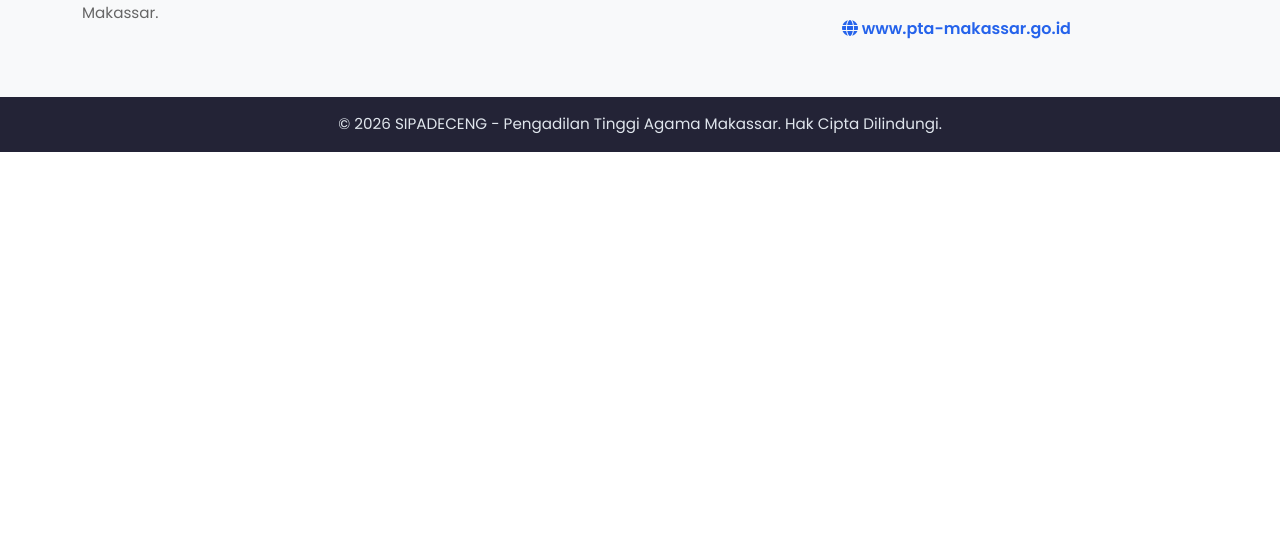
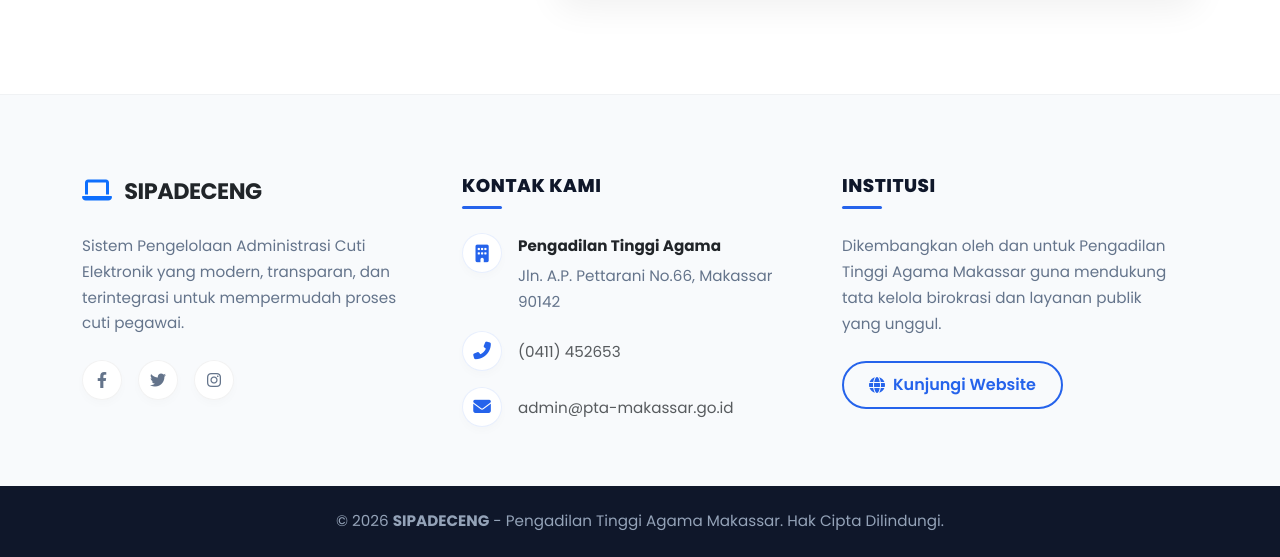
Before and after one commit to Jallrijal/sipadeceng-unfinished, a PHP site: page / in a window 1280 px wide, after a click on "Apa itu SIPADECENG?". Shown: the part 4791-5348 px from the top of the page. Before the commit the page ends 4943 px from the top, so only its background shows below. Run offline with PHP 8.4, Linux system fonts and the light colour scheme; some libraries are stand-ins or nearby versions.

Commit message:
PERBAIKAN LANDING PAGE PART 2

```diff
--- a/app/views/auth/Welcome.php
+++ b/app/views/auth/Welcome.php
@@ -562,27 +647,113 @@
 			font-size: 1.8rem;
 		}
 
-		/* Footer */
+		/* Modern Footer */
 		.section-footer-top {
-			background: #f8f9fa;
-			padding: 60px 0;
+			background: #f8fafc;
+			padding: 80px 0 60px 0;
+			border-top: 1px solid rgba(0,0,0,0.03);
 		}
-		.footer-left-title {
-			font-size: 1.3rem;
-			font-weight: 700;
-			color: #1e293b;
+		.footer-title {
+			font-size: 1.15rem;
+			font-weight: 800;
+			color: #0f172a;
+			letter-spacing: 0.5px;
+			position: relative;
+			padding-bottom: 12px;
 		}
-		.footer-left-content {
+		.footer-title::after {
+			content: '';
+			position: absolute;
+			left: 0;
+			bottom: 0;
+			width: 40px;
+			height: 3px;
+			background: #2563eb;
+			border-radius: 2px;
+		}
+		.footer-text {
 			font-size: 0.95rem;
-			color: #666;
-			line-height: 1.6;
+			color: #64748b;
+			line-height: 1.7;
+		}
+		.contact-item-footer {
+			transition: transform 0.2s ease;
+		}
+		.contact-item-footer:hover {
+			transform: translateX(8px);
+		}
+		.contact-icon-footer {
+			width: 40px;
+			height: 40px;
+			background: #ffffff;
+			border: 1px solid rgba(37, 99, 235, 0.1);
+			color: #2563eb;
+			border-radius: 50%;
+			display: flex;
+			align-items: center;
+			justify-content: center;
+			font-size: 1.1rem;
+			transition: all 0.3s ease;
+			box-shadow: 0 4px 10px rgba(0,0,0,0.02);
+			flex-shrink: 0;
+		}
+		.contact-item-footer:hover .contact-icon-footer {
+			background: #2563eb;
+			color: #ffffff;
+			border-color: #2563eb;
+			box-shadow: 0 8px 20px rgba(37, 99, 235, 0.2);
+		}
+		.hover-primary-text {
+			transition: color 0.2s ease;
+		}
+		.hover-primary-text:hover {
+			color: #2563eb !important;
+		}
+		.social-icon {
+			width: 40px;
+			height: 40px;
+			border-radius: 50%;
+			background: #ffffff;
+			border: 1px solid rgba(0,0,0,0.05);
+			display: flex;
+			align-items: center;
+			justify-content: center;
+			color: #64748b;
+			box-shadow: 0 4px 10px rgba(0,0,0,0.02);
+			transition: all 0.3s ease;
+			text-decoration: none;
+		}
+		.social-icon:hover {
+			background: #2563eb;
+			color: #ffffff;
+			border-color: #2563eb;
+			transform: translateY(-3px);
+			box-shadow: 0 8px 15px rgba(37,99,235,0.2);
+		}
+		.btn-kunjungi {
+			background-color: transparent;
+			color: #2563eb;
+			border: 2px solid #2563eb;
+			font-weight: 600;
+			padding: 10px 25px;
+			border-radius: 100px;
+			display: inline-flex;
+			align-items: center;
+			text-decoration: none;
+			transition: all 0.3s ease;
+		}
+		.btn-kunjungi:hover {
+			background-color: #2563eb;
+			color: #ffffff;
+			transform: translateY(-2px);
+			box-shadow: 0 8px 20px rgba(37, 99, 235, 0.2);
 		}
 		.section-footer-bottom {
-			background: #232336;
-			color: #e0e6ed;
+			background: #0f172a;
+			color: #94a3b8;
+			padding: 24px 0;
 		}
 		.footer-copyright {
-			text-align: center;
 			font-size: 0.95rem;
 		}
 
@@ -1041,33 +1214,53 @@
 	</section>
 
 	<!-- Hubungi Kami Section -->
-	<section id="hubungi" class="py-5">
+	<section id="hubungi" class="section-hubungi position-relative">
 		<div class="container">
-			<h2 class="hubungi-title">Hubungi Kami</h2>
-			<div class="row justify-content-center align-items-center">
-				<div class="col-lg-6 mb-4 mb-lg-0">
-					<div class="mb-3" style="font-size: 1.13rem; color: #444;">
-						<p><b>Butuh bantuan atau konsultasi terkait penggunaan SIPADECENG?</b></p>
-						<p>Silakan hubungi kami melalui kontak di bawah ini atau kunjungi langsung kantor kami. Tim kami siap membantu Anda terkait pengajuan, monitoring, maupun kendala teknis pada aplikasi.</p>
-					</div>
-					<div style="color: #666; font-size: 1.08rem;">
-						<div class="mb-3">
-							<strong><i class="fas fa-envelope text-primary"></i> Email:</strong><br>
-							admin@pta-makassar.go.id
+			<div class="row" data-aos="fade-up">
+				<div class="col-md-12">
+					<div class="hubungi-badge">Kontak</div>
+					<h2 class="hubungi-main-title">Hubungi Kami</h2>
+					<p class="hubungi-subtitle">Butuh bantuan atau konsultasi terkait penggunaan SIPADECENG? Tim kami siap membantu Anda terkait pengajuan, monitoring, maupun kendala teknis.</p>
+				</div>
+			</div>
+
+			<div class="row align-items-center mt-4">
+				<div class="col-lg-5 mb-5 mb-lg-0" data-aos="fade-right">
+					<div class="contact-info-wrapper">
+						<div class="contact-card border-0 mb-4 shadow-sm">
+							<div class="contact-icon">
+								<i class="fas fa-envelope"></i>
+							</div>
+							<div class="contact-details">
+								<h4>Email</h4>
+								<p><a href="mailto:admin@pta-makassar.go.id">admin@pta-makassar.go.id</a></p>
+							</div>
 						</div>
-						<div class="mb-3">
-							<strong><i class="fas fa-phone text-primary"></i> Telepon:</strong><br>
-							(0411) 452653
+
+						<div class="contact-card border-0 mb-4 shadow-sm">
+							<div class="contact-icon">
+								<i class="fas fa-phone-alt"></i>
+							</div>
+							<div class="contact-details">
+								<h4>Telepon</h4>
+								<p><a href="tel:0411452653">(0411) 452653</a></p>
+							</div>
 						</div>
-						<div class="mb-3">
-							<strong><i class="fas fa-map-marker-alt text-primary"></i> Alamat:</strong><br>
-							Jln. A.P. Pettarani No.66, Makassar 90142
+
+						<div class="contact-card border-0 shadow-sm">
+							<div class="contact-icon">
+								<i class="fas fa-map-marker-alt"></i>
+							</div>
+							<div class="contact-details">
+								<h4>Alamat</h4>
+								<p>Jln. A.P. Pettarani No.66,<br>Makassar 90142</p>
+							</div>
 						</div>
 					</div>
 				</div>
-				<div class="col-lg-6">
-					<div class="ratio ratio-16x9 rounded-4 shadow-sm overflow-hidden">
-						<iframe title="mapsPTA" src="https://www.google.com/maps?q=-5.1521,119.4326&hl=id&z=16&output=embed" width="100%" height="400" style="border:0;" allowfullscreen="" loading="lazy"></iframe>
+				<div class="col-lg-7" data-aos="fade-left">
+					<div class="map-wrapper rounded-4 overflow-hidden">
+						<iframe title="mapsPTA" src="https://www.google.com/maps?q=-5.1521,119.4326&hl=id&z=16&output=embed" width="100%" height="400" style="border:0; display:block;" allowfullscreen="" loading="lazy"></iframe>
 					</div>
 				</div>
 			</div>
@@ -1075,55 +1268,75 @@
 	</section>
 
 	<!-- Footer Top -->
-	<section class="section-footer-top py-5">
-		<div class="container">
+	<section class="section-footer-top">
+		<div class="container" data-aos="fade-up">
 			<div class="row">
-				<div class="col-md-4 mb-4">
-					<div class="footer-left-title mb-2"><i class="fas fa-laptop"></i> SIPADECENG</div>
-					<div class="footer-left-content">
-						SIPADECENG (Sistem Pengelolaan Administrasi Cuti Elektronik) adalah aplikasi web yang mempermudah proses pengajuan, persetujuan, dan monitoring cuti pegawai di lingkungan Pengadilan Tinggi Agama Makassar.
+				<div class="col-lg-4 mb-5 mb-lg-0">
+					<div class="mb-4">
+						<i class="fas fa-laptop text-primary" style="font-size: 1.5rem;"></i>
+						<span class="fw-bold text-dark ms-2" style="font-size: 1.4rem; letter-spacing: -0.5px;">SIPADECENG</span>
+					</div>
+					<div class="footer-text mb-4 pe-lg-4">
+						Sistem Pengelolaan Administrasi Cuti Elektronik yang modern, transparan, dan terintegrasi untuk mempermudah proses cuti pegawai.
+					</div>
+					<div class="d-flex gap-3">
+						<a href="#" class="social-icon"><i class="fab fa-facebook-f"></i></a>
+						<a href="#" class="social-icon"><i class="fab fa-twitter"></i></a>
+						<a href="#" class="social-icon"><i class="fab fa-instagram"></i></a>
 					</div>
 				</div>
-				<div class="col-md-4 mb-4">
-					<div class="footer-left-title mb-2"><i class="fas fa-phone-alt"></i> KONTAK KAMI</div>
-					<div class="footer-left-content mb-2">
-						<strong>Pengadilan Tinggi Agama Makassar</strong>
-					</div>
-					<div class="d-flex footer-left-content mb-2">
-						<div class="me-2"><i class="fas fa-map-marker-alt text-primary"></i></div>
-						<div>Jln. A.P. Pettarani No.66, Makassar</div>
-					</div>
-					<div class="d-flex footer-left-content mb-2">
-						<div class="me-2"><i class="fas fa-phone text-primary"></i></div>
-						<div>(0411) 452653</div>
-					</div>
-					<div class="d-flex footer-left-content">
-						<div class="me-2"><i class="fas fa-envelope text-primary"></i></div>
-						<div>admin@pta-makassar.go.id</div>
+
+				<div class="col-lg-4 mb-5 mb-lg-0">
+					<h4 class="footer-title mb-4">KONTAK KAMI</h4>
+					<div class="d-flex flex-column gap-3 mt-4">
+						<div class="contact-item-footer d-flex">
+							<div class="contact-icon-footer me-3">
+								<i class="fas fa-building"></i>
+							</div>
+							<div class="footer-text">
+								<strong class="d-block text-dark mb-1">Pengadilan Tinggi Agama</strong>
+								Jln. A.P. Pettarani No.66, Makassar 90142
+							</div>
+						</div>
+						<div class="contact-item-footer d-flex">
+							<div class="contact-icon-footer me-3">
+								<i class="fas fa-phone-alt"></i>
+							</div>
+							<div class="footer-text mt-2">
+								<a href="tel:0411452653" class="text-decoration-none text-muted hover-primary-text">(0411) 452653</a>
+							</div>
+						</div>
+						<div class="contact-item-footer d-flex">
+							<div class="contact-icon-footer me-3">
+								<i class="fas fa-envelope"></i>
+							</div>
+							<div class="footer-text mt-2">
+								<a href="mailto:admin@pta-makassar.go.id" class="text-decoration-none text-muted hover-primary-text">admin@pta-makassar.go.id</a>
+							</div>
+						</div>
 					</div>
 				</div>
-				<div class="col-md-4">
-					<div class="footer-left-title mb-2"><i class="fas fa-building"></i> INSTITUSI</div>
-					<div class="footer-left-content mb-3">
-						SIPADECENG merupakan aplikasi yang dikembangkan oleh dan untuk Pengadilan Tinggi Agama Makassar guna mendukung tata kelola cuti yang transparan, efisien, dan akuntabel.
+
+				<div class="col-lg-4">
+					<h4 class="footer-title mb-4">INSTITUSI</h4>
+					<div class="footer-text mb-4 pe-lg-3 mt-4">
+						Dikembangkan oleh dan untuk Pengadilan Tinggi Agama Makassar guna mendukung tata kelola birokrasi dan layanan publik yang unggul.
 					</div>
-					<div>
-						<a href="<?php echo baseUrl(''); ?>" style="color: #2563eb; text-decoration: none; font-weight: 600;">
-							<i class="fas fa-globe"></i> www.pta-makassar.go.id
-						</a>
-					</div>
+					<a href="<?php echo baseUrl(''); ?>" class="btn-kunjungi">
+						<i class="fas fa-globe me-2"></i> Kunjungi Website
+					</a>
 				</div>
 			</div>
 		</div>
 	</section>
 
 	<!-- Footer Bottom -->
-	<section class="section-footer-bottom py-3">
+	<section class="section-footer-bottom">
 		<div class="container">
 			<div class="row">
-				<div class="col-md-12">
+				<div class="col-md-12 text-center">
 					<div class="footer-copyright">
-						© <script>document.write(new Date().getFullYear());</script> SIPADECENG - Pengadilan Tinggi Agama Makassar. Hak Cipta Dilindungi.
+						© <script>document.write(new Date().getFullYear());</script> <strong>SIPADECENG</strong> - Pengadilan Tinggi Agama Makassar. Hak Cipta Dilindungi.
 					</div>
 				</div>
 			</div>
```
Also changed, not shown: other parts of app/views/auth/Welcome.php (+95 -8 lines).
